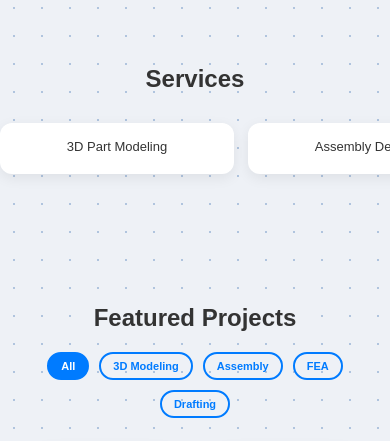
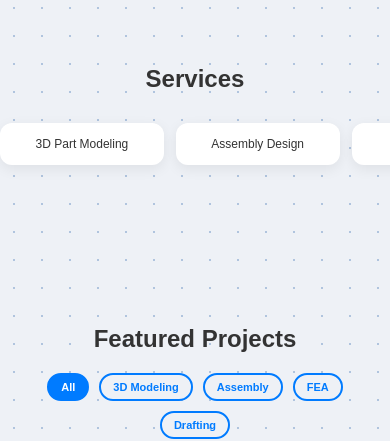
Before and after one commit to mechprototype/prototype, a plain HTML site: page index.html in a window 390 px wide. Shown: the part 1210-1651 px from the top of the page. Drawn offline with Linux system fonts and the light colour scheme.

Commit message:
Add files via upload

```diff
--- a/style.css
+++ b/style.css
@@ -746,7 +746,7 @@ td.status-ongoing   { color: #FFC107; font-weight: bold; }
     .logo { width: 100%; }
 
     /* Sections */
-    .section { padding: 40px 20px; }
+    .section { padding: 40px 20px; overflow: visible; }
 
     /* Stats — 3 per row on tablet, 2 on phone handled below */
     .stats { gap: 20px; padding: 30px 20px 10px; }
@@ -761,19 +761,22 @@ td.status-ongoing   { color: #FFC107; font-weight: bold; }
         overflow-y: visible;
         scroll-snap-type: x mandatory;
         -webkit-overflow-scrolling: touch;
-        gap: 14px;
-        /* pull grid out of section padding so it scrolls edge-to-edge */
+        gap: 12px;
         margin-left: -20px;
         margin-right: -20px;
-        padding: 10px 20px 30px;
+        /* bottom padding must exceed tooltip offset (45px) to avoid clipping */
+        padding: 10px 20px 60px;
         scrollbar-width: none;
     }
     .grid::-webkit-scrollbar { display: none; }
     .card {
         flex-shrink: 0;
-        width: 60vw;
-        min-width: 180px;
+        /* ~40vw shows 2 full cards + half of third */
+        width: 40vw;
+        min-width: 140px;
         scroll-snap-align: start;
+        font-size: 13px;
+        padding: 16px 12px;
     }
 
     /* Tooltip — tap-friendly on mobile: always show below, no hover needed */
@@ -861,9 +864,9 @@ td.status-ongoing   { color: #FFC107; font-weight: bold; }
 
     /* Services — narrower cards on small phones */
     .card {
-        width: 60vw;
-        font-size: 13px;
-        padding: 16px 12px 20px;
+        width: 42vw;
+        font-size: 12px;
+        padding: 14px 10px;
     }
 
     /* Stats */
```
